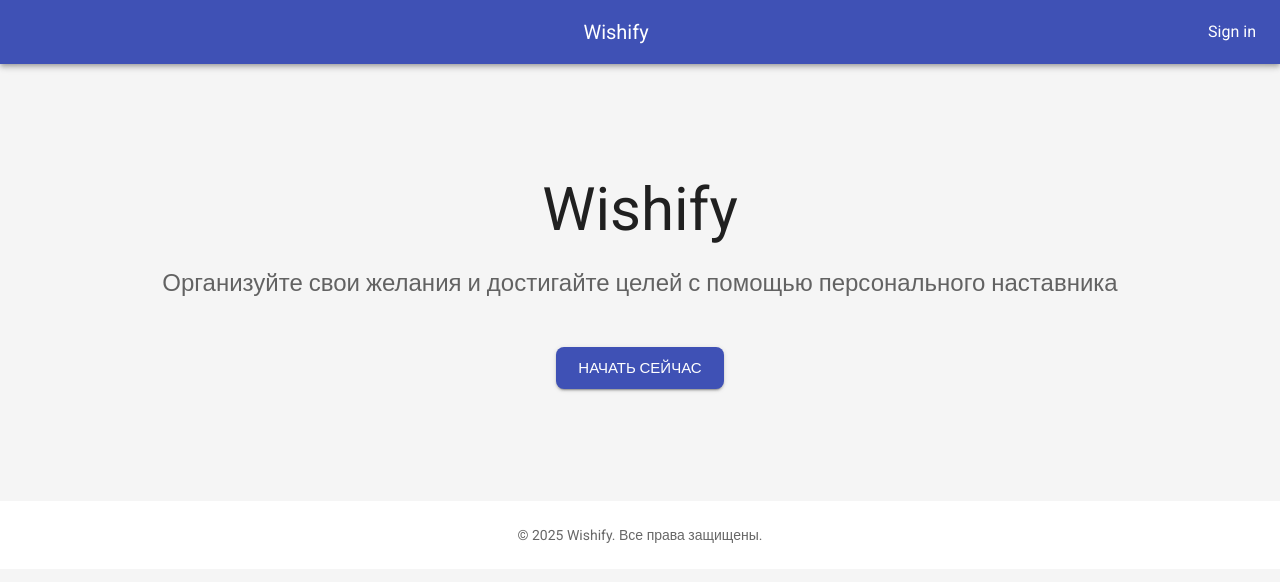
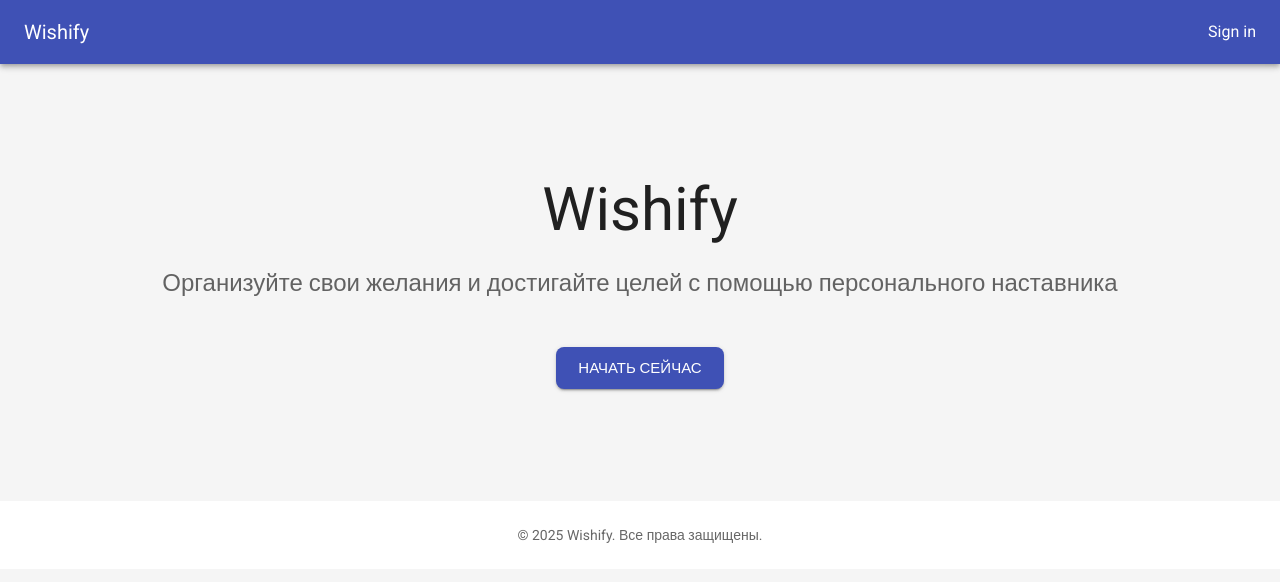
Before and after one commit to asd4a10/wishify, a React (Vite) app: page / in a window 1280 px wide. Shown: the top 582 px of the page. Built offline with nearby package versions, Linux system fonts and the light colour scheme; no server answers; a web font is replaced by a local one.

Commit message:
update title positioning in header

```diff
--- a/src/components/Layout/Layout.tsx
+++ b/src/components/Layout/Layout.tsx
@@ -17,11 +17,15 @@ const Layout = () => {
 	return (
 		<>
 			<AppBar position="static">
-				<Toolbar>
+				<Toolbar sx={{ justifyContent: "space-between" }}>
 					<Typography
 						variant="h6"
 						component="div"
-						sx={{ flexGrow: 1, cursor: "pointer" }}
+						sx={{
+							cursor: "pointer",
+							textAlign: "left",
+							marginRight: "auto",
+						}}
 						onClick={() => navigate("/")}
 					>
 						Wishify
```
